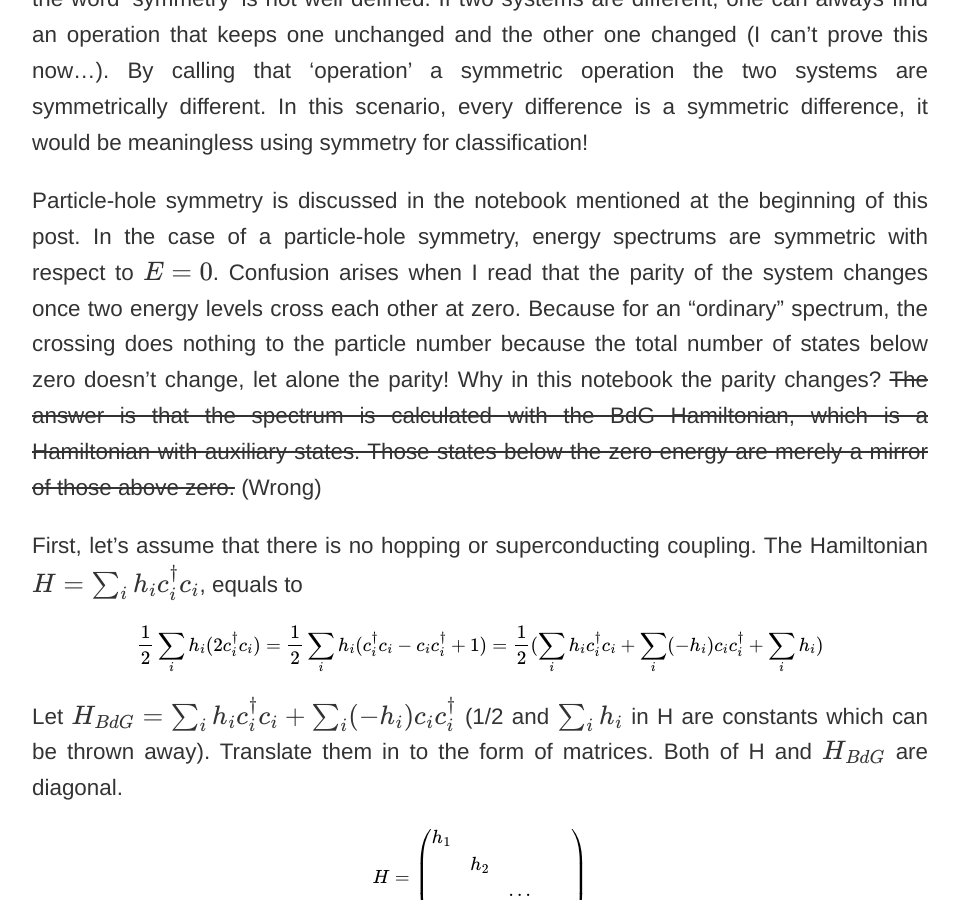
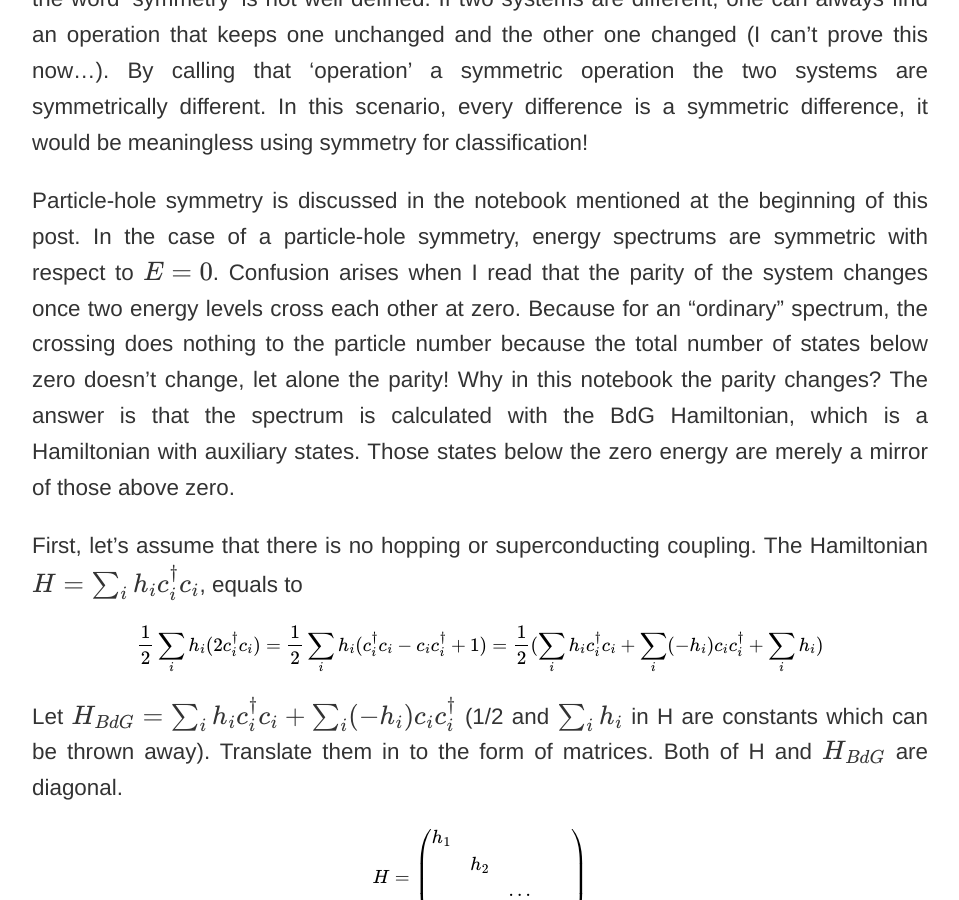
Before and after one commit to cover-me/cover-me.github.io, a Jekyll site: the page built from _posts/2019-05-11-something-about-particle-hole-symmetry.md, in a window 1280 px wide and 900 px high, scrolled down 582 px. Shown: the whole window, without its empty margins (160-1119 px from the left). Built offline with Jekyll 4.4.1, drawn with Linux system fonts in a browser that asks for light colours; formulas are drawn with MathJax 3; some of the changed text lies outside the part shown.

Commit message:
Update 2019-05-11-something-about-particle-hole-symmetry.md

```diff
--- a/_posts/2019-05-11-something-about-particle-hole-symmetry.md
+++ b/_posts/2019-05-11-something-about-particle-hole-symmetry.md
@@ -2,10 +2,9 @@
 layout: post
 title: Something about the particle-hole symmetry
 ---
-
 This [page](https://topocondmat.org/w1_topointro/0d.html) provides a very helpful introduction to the relationship between the topology and the symmetry. Both topology and symmetry can be used for classification. For example, a ball is _symmetrically_ different from a cube so they can be classified into two different groups. In fact, a ball has more symmetry operations than a cube--one can rotate a ball by any degrees and get the same shape, which is not the case for a cube. In the real world, a different symmetry means a different phase ([water and ice](http://www.lassp.cornell.edu/sethna/OrderParameters/BrokenSymmetry.html)). However, does a different phase always mean a different symmetry? There is a [discussion](https://physics.stackexchange.com/questions/105166/symmetry-breaking-and-phase-transition) about it. I think the word 'symmetry' is not well defined. If two systems are different, one can always find an operation that keeps one unchanged and the other one changed (I can't prove this now...). By calling that 'operation' a symmetric operation the two systems are symmetrically different. In this scenario, every difference is a symmetric difference, it would be meaningless using symmetry for classification!
 
-Particle-hole symmetry is discussed in the notebook mentioned at the beginning of this post. In the case of a particle-hole symmetry, energy spectrums are symmetric with respect to $E = 0$. Confusion arises when I read that the parity of the system changes once two energy levels cross each other at zero. Because for an "ordinary" spectrum, the crossing does nothing to the particle number because the total number of states below zero doesn't change, let alone the parity! Why in this notebook the parity changes? ~~The answer is that the spectrum is calculated with the BdG Hamiltonian, which is a Hamiltonian with auxiliary states. Those states below the zero energy are merely a mirror of those above zero.~~ (Wrong)
+Particle-hole symmetry is discussed in the notebook mentioned at the beginning of this post. In the case of a particle-hole symmetry, energy spectrums are symmetric with respect to $E = 0$. Confusion arises when I read that the parity of the system changes once two energy levels cross each other at zero. Because for an "ordinary" spectrum, the crossing does nothing to the particle number because the total number of states below zero doesn't change, let alone the parity! Why in this notebook the parity changes? The answer is that the spectrum is calculated with the BdG Hamiltonian, which is a Hamiltonian with auxiliary states. Those states below the zero energy are merely a mirror of those above zero.
 
 First, let's assume that there is no hopping or superconducting coupling. The Hamiltonian $H = \sum_{i} h_{i} c_{i}^{\dagger} c_{i}$, equals to
 
```
Also changed, not shown: other parts of _posts/2019-05-11-something-about-particle-hole-symmetry.md (+1 -1 lines).
